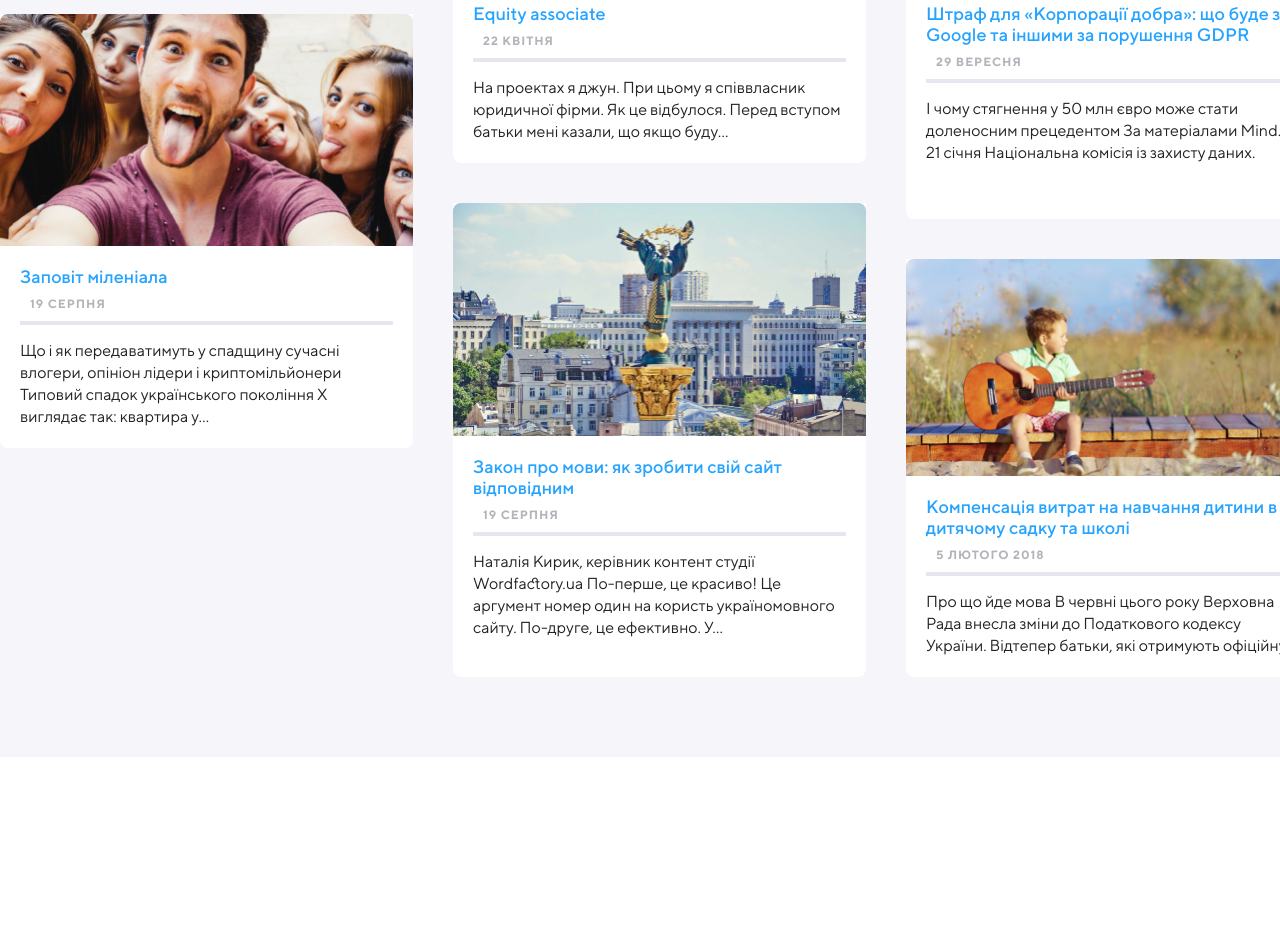
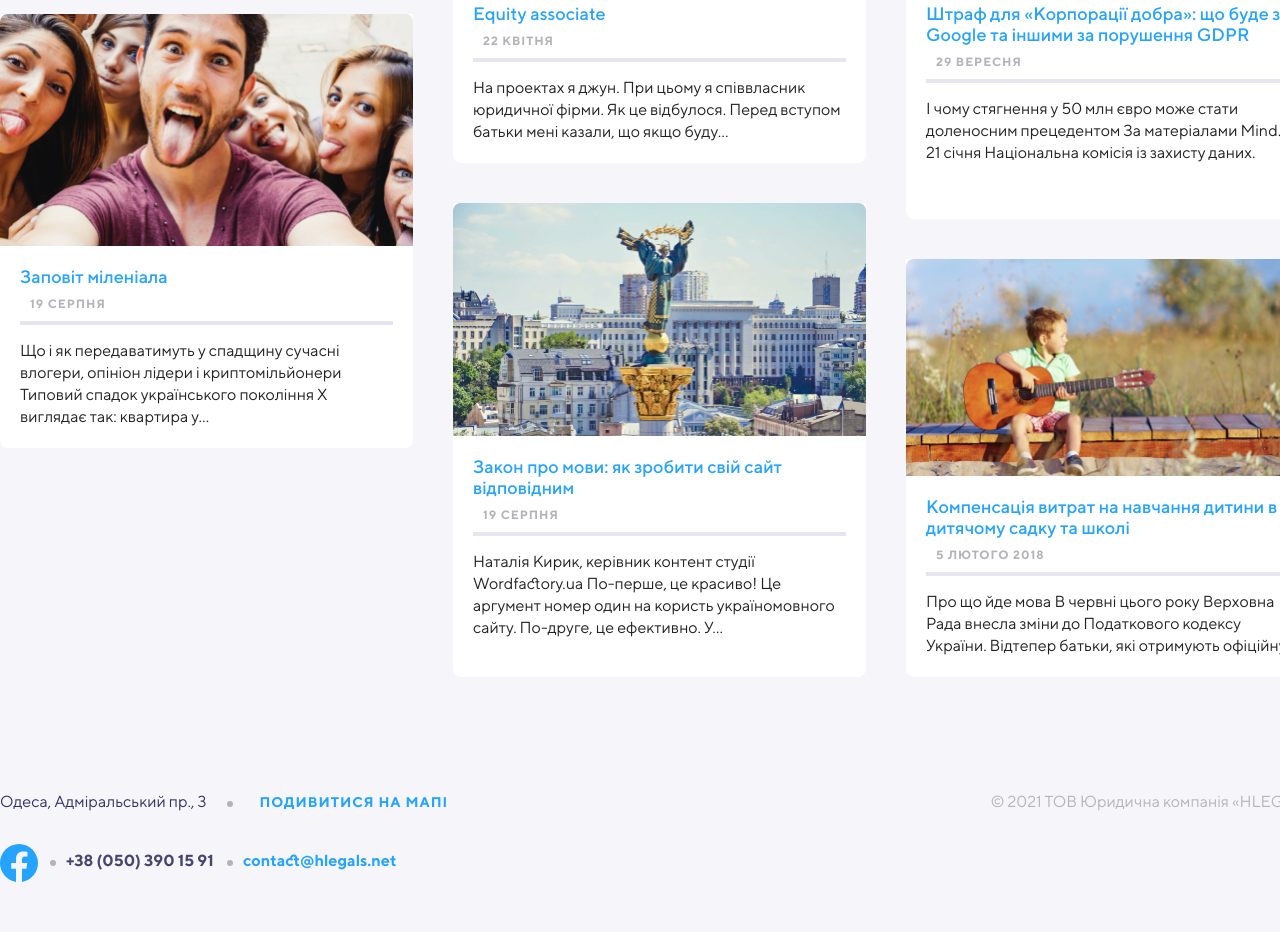
Before and after one commit to anyabuu/hlegas-site, a website: page src/index.html in a window 1280 px wide. Shown: the part 4197-5129 px from the top of the page. Before the commit the page ends 4954 px from the top, so only its background shows below. Drawn offline with Linux system fonts and the light colour scheme.

Commit message:
footer section made

```diff
--- a/src/index.html
+++ b/src/index.html
@@ -467,6 +467,43 @@
 
         <!--END PUBLICATION SECTION-->
 
+        <!--START FOOTER SECTION-->
+        <section class="footer">
+            <div class="container footer__container">
+                <div class="footer__info">
+                    <div class="footer__location">
+                        <p class="footer__adress">
+                            Одеса, Адміральський пр., 3
+                        </p>
+                        <div class="footer__circle"></div>
+                        <a href="#" class="footer__map">
+                            Подивитися на мапі
+                        </a>
+                    </div>
+                    <div class="footer__contacts">
+                        <a class="footer__fb-link" href="#">
+                            <img src="img/facebook-logo-footer.svg" class="footer__fb-logo" alt="this is facebook">
+                        </a>
+                        <p class="footer__number">
+                            +38 (050) 390 15 91
+                        </p>
+                        <a class="footer__mail" href="#">
+                            contact@hlegals.net
+                        </a>
+                    </div>
+                </div>
+                <div class="footer__certification">
+                    <p class="footer__company">
+                        © 2021 ТОВ Юридична компанія «HLEGALS»
+                    </p>
+                </div>
+
+            </div>
+        </section>
+
+
+        <!--END FOOTER SECTION-->
+
     </main>
 
 </body>
--- a/src/scss/mixins.scss
+++ b/src/scss/mixins.scss
@@ -66,3 +66,11 @@
         -webkit-transform: rotate(-45deg);
     }
 }
+
+@mixin circle {
+    content: '';
+    display: inline-block;
+    width: 6px;
+    height: 6px;
+    border-radius: 50%;
+}
--- /dev/null
+++ b/src/scss/sections/footer.scss
@@ -0,0 +1,77 @@
+.footer {
+    background-color: var(--color-grey-bg);
+}
+
+.footer__container {
+    padding-top: 34px;
+    padding-bottom: 50px;
+    display: flex;
+    justify-content: space-between;
+}
+
+.footer__info {
+    display: flex;
+    flex-direction: column;
+    gap: 31px;
+}
+
+.footer__location {
+    display: flex;
+    gap: 13px;
+    align-items: baseline;
+}
+
+.footer__adress {
+    font-weight: 400;
+    @include paragraph-min;
+    color: var(--color-main);
+
+
+  &::after {
+        @include circle;
+        background-color: var(--color-grey-text);
+        margin-left: 18px;
+     }
+}
+
+.footer__map {
+    font-weight: bold;
+    color: var(--color-active-regular);
+    @include text-caption;
+    letter-spacing: 1px;
+}
+
+.footer__contacts {
+    display: flex;
+    gap: 10px;
+    align-items: baseline;
+}
+
+.footer__fb-link::after {
+    @include circle;
+    background-color: var(--color-grey-text);
+    margin-left: 10px;
+}
+
+.footer__number {
+    @include paragraph-min;
+    color: var(--color-alternative);
+    font-weight: bold;
+
+    &::after {
+        @include circle;
+        background-color: var(--color-grey-text);
+        margin-left: 10px;
+    }
+}
+
+.footer__mail {
+    font-weight: bold;
+    color: var(--color-active-regular);
+    @include paragraph-min;
+}
+
+.footer__company {
+    @include paragraph-min;
+    color: var(--color-grey-text);
+}
--- a/src/scss/styles.scss
+++ b/src/scss/styles.scss
@@ -8,3 +8,4 @@
 @import "sections/case.scss";
 @import "sections/trust.scss";
 @import "sections/publication.scss";
+@import "sections/footer.scss";
```
Also changed, not shown: src/css/styles.css, src/img/facebook-logo-footer.svg (added).
